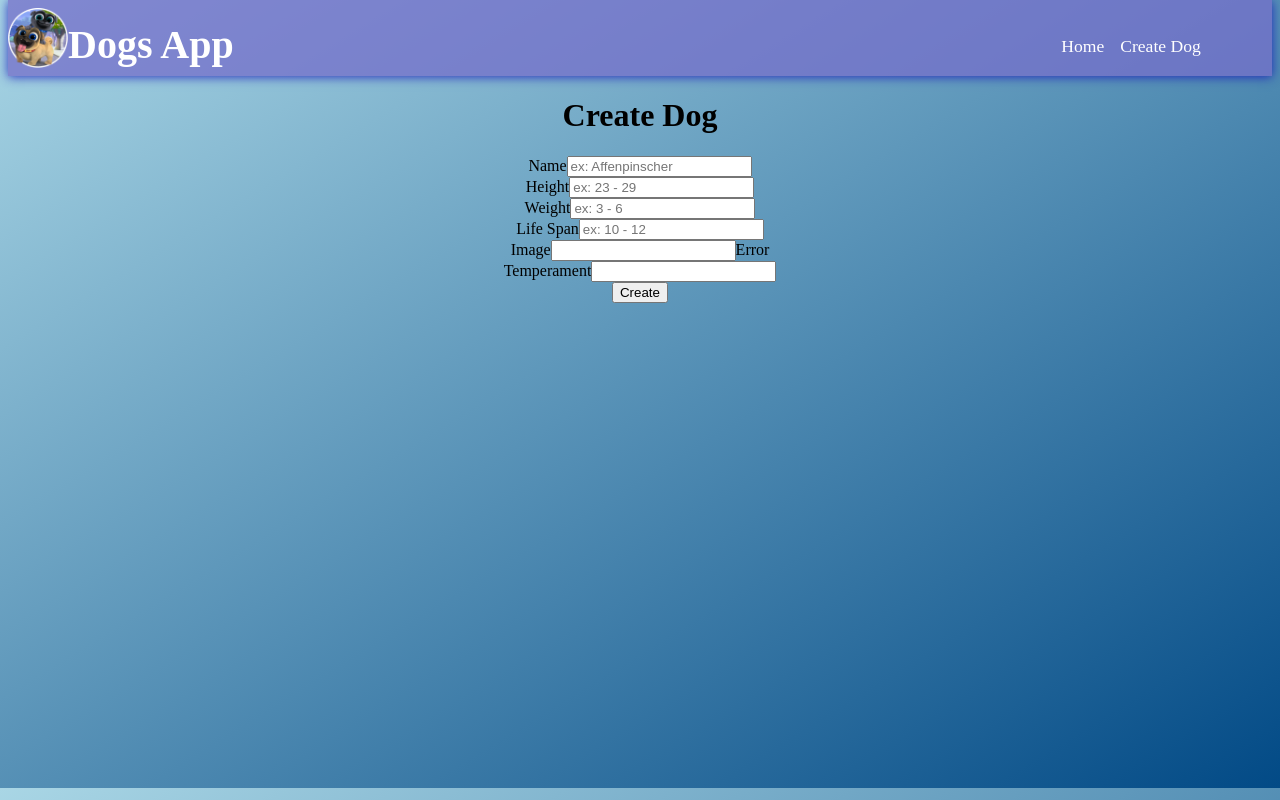
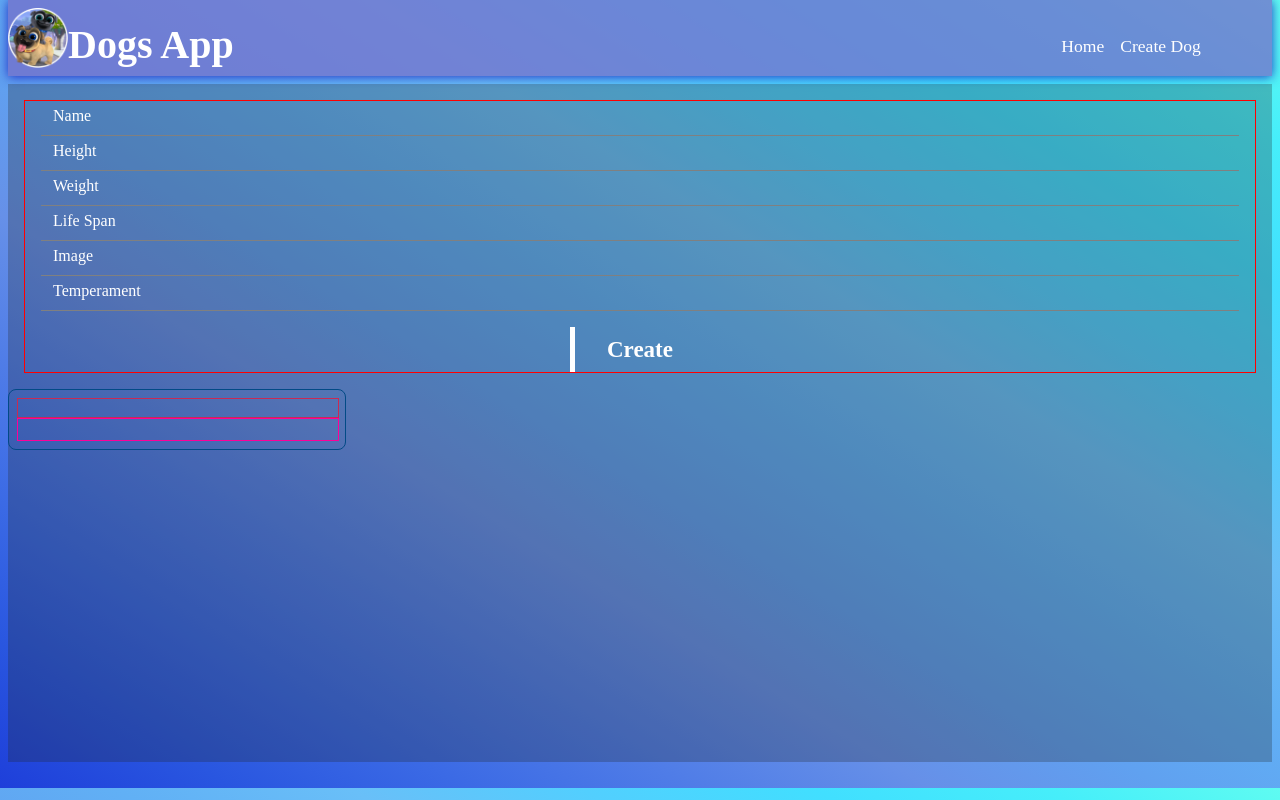
Before and after one commit to SourerDev/furry-friends, a React (Create React App) app in the folder client/: page /create in a window 1280 px wide. Built offline with nearby package versions, Linux system fonts and the light colour scheme.

Commit message:
Adding css to create and add dog card

```diff
--- a/client/src/App.css
+++ b/client/src/App.css
@@ -9,7 +9,7 @@ body{
   height: 98.5vh;
   margin: 0;
   padding: 0 .5rem;
-  background: linear-gradient(to top left, var(--primary-color), var(--secondary-color));
+  background-image: linear-gradient(to right top, #1e3fda, #2956e0, #3b6ae5, #507de7, #6690e8, #60a1f0, #61b0f5, #69bff8, #52cffe, #41dfff, #46eefa, #5ffbf1);
 }
 
 #root{
--- a/client/src/components/create/Create.tsx
+++ b/client/src/components/create/Create.tsx
@@ -2,6 +2,7 @@ import { useState } from "react";
 import { useSelector } from "react-redux";
 import { State } from "../../redux";
 
+import DogCard from "../dogs/DogCard";
 import image from "../../images";
 import { FormState } from "../../interfaces/interfaces";
 import { validations, divTime } from "../../utils";
@@ -126,76 +127,85 @@ const Create = () => {
       });
   };
   return (
-    <div>
-      <div>
-        <h1>Create Dog</h1>
+    <div className={styles.container}>
+      <div className={styles.card}>
       </div>
 
-      <div>
-        <form onSubmit={submit}>
-          <div>
-            <label htmlFor="name">Name</label>
-            <input
-              type="text"
+      <div className={styles.containerForm}>
+        <form onSubmit={submit} className={styles.form}>
+
+          <div className={styles.inputGroup}>
+          <input
+              type="value"
+              required={false}
               id="name"
               name="name"
               value={state.name}
               onChange={changeState}
-              placeholder={"ex: Affenpinscher"}
+              autoComplete='off'
+              className={styles.input}
             />
-            <span>{error.name}</span>
+            <label htmlFor="name" className={state.name? styles.noSee: styles.label}>Name</label>
+            <span className={styles.error}>{error.name}</span>
           </div>
 
-          <div>
-            <label htmlFor="height">Height</label>
+          <div className={styles.inputGroup}>
             <input
               type="text"
               id="height"
               name="height"
               value={state.height}
               onChange={changeState}
-              placeholder="ex: 23 - 29"
+              autoComplete="off"
+              className={styles.input}
             />
-            <span>{error.height}</span>
+            <label htmlFor="height" className={state.height? styles.noSee: styles.label}>Height</label>
+            <span className={styles.error}>{error.height}</span>
           </div>
 
-          <div>
-            <label htmlFor="weight">Weight</label>
+          <div className={styles.inputGroup}>
             <input
               type="text"
               id="weight"
               name="weight"
               value={state.weight}
               onChange={changeState}
-              placeholder="ex: 3 - 6"
+              autoComplete='off'
+              className={styles.input}
             />
-            <span>{error.weight}</span>
+            <label htmlFor="weight" className={state.weight ? styles.noSee: styles.label}>Weight</label>
+            <span className={styles.error}>{error.weight}</span>
           </div>
-          <div>
-            <label htmlFor="life">Life Span</label>
+
+          <div className={styles.inputGroup}>
             <input
               type="text"
               id="life"
               name="life"
               value={state.life}
               onChange={changeState}
-              placeholder={"ex: 10 - 12"}
+              autoComplete='off'
+              className={styles.input}
             />
-            <span>{error.life}</span>
+            <label htmlFor="life" className={state.life ? styles.noSee: styles.label}>Life Span</label>
+            <span className={styles.error}>{error.life}</span>
           </div>
-          <div>
-            <label htmlFor="image">Image</label>
+
+          <div className={styles.inputGroup}>
             <input
               type="text"
               id="image"
               name="image"
               value={state.image}
               onChange={changeState}
+              autoComplete='off'
+              className={styles.input}
             />
-            <span>Error</span>
+            <label htmlFor="image" className={state.image? styles.noSee: styles.label}>Image</label>
+            <span className={styles.error}>{error.image}</span>
           </div>
-          <div>
-            <label htmlFor="temperament">Temperament</label>
+
+          <div className={styles.inputGroup}>
             <input
               id="temperament"
               list="temperaments"
@@ -203,7 +213,10 @@ const Create = () => {
               value={state.temperament}
               onKeyDown={changeStateTemperament}
               onChange={changeState}
+              className={styles.input}
+              autoComplete='off'
             />
+            <label htmlFor="temperament" className={state.temperament ? styles.noSee : styles.label}>Temperament</label>
 
             <datalist id="temperaments">
               {temperaments?.length ? (
@@ -216,9 +229,9 @@ const Create = () => {
             </datalist>
           </div>
 
-          <div>
+          <div className={styles.containerCreate}>
             <span>{error.post}</span>
-            <button
+            <button className={styles.button}
               type="submit"
               disabled={
                 error.name ||
@@ -235,7 +248,15 @@ const Create = () => {
           </div>
         </form>
       </div>
-      <div></div>
+      <div>
+              <DogCard
+                id={'null'}
+                name={state.name}
+                image={state.image}
+                temperaments={['no have']}
+                weight={state.weight}
+              />
+      </div>
       <div className={styles.noSee} id="msgSuccess">
         <img src={post.img ? image.success : image.warning} alt="No Found" />
         <span>{post.msg}</span>
--- a/client/src/components/create/create.module.css
+++ b/client/src/components/create/create.module.css
@@ -1,9 +1,114 @@
+.container{
+    height:86%;
+    background-color: var(--back-color);
+
+}
+    .containerForm{
+        padding: 1rem;
+    }
+        .form{
+            border: 1px solid red;
+        }
+        .inputGroup{
+            color: white;
+            position: relative;
+            margin: 1rem;
+            text-align: left;
+        }
+            .input{
+                color: white;
+                width: 100%;
+                border: none;
+                outline: none;
+                background: none;
+                border-bottom: 1px solid gray;
+                font-size: 14px;
+
+                box-sizing: border-box;
+                -moz-box-sizing: border-box;
+            }
+            .input:hover{
+                height: 2rem;
+            }
+            .input:focus{
+                height: 2rem;
+                border-bottom: 2px solid blue;
+            }
+            .label{
+                position: absolute;
+                left:12px;
+                top: -10px;
+            }
+
+            .error{
+                color: rgb(160, 42, 42);
+            }
+            .containerCreate{
+
+            }
+                .button{
+                    width: 140px;
+                    height: 45px;
+                    font-size: 23px;
+                    cursor: pointer;
+                    border: none;
+                    outline: none;
+                    background: transparent;
+                    color: white;
+                    font-family:'Times New Roman', Times, serif;
+                    font-weight: 799;
+                    position: relative;
+                    transition: all 0.5s;
+                    z-index: 1;
+                }
+                .button::before{
+                    content: "";
+                    position: absolute;
+                    top: 0;
+                    left: 0;
+                    width: 5px;
+                    height: 100%;
+                    background-color: white;
+                    z-index: -1;
+                    transition: all 0.5s;
+                }
+                .button:hover::before{
+                    width: 100%;
+                }
+                .button:hover{
+                    color: black;
+                }
+                .button:active::before{
+                    background: #b9b9b9;
+                }
 
 
-.msgSuccess{
-    display: block;
-}
 
 .noSee{
     display: none;
 }
+
+.msgSuccess{
+    background: #89c2d9;
+    color: green;
+    position: fixed;
+    margin: .5rem;
+    padding: .5rem;
+    display:block;
+    bottom: 1px;
+    right: 1px;
+    border-radius: 1rem;
+    display: flex;
+    align-items: center;
+    box-shadow: 0 5px 10px #013a63;
+}
+ .msgSuccess img{
+    width: 20%;
+    margin: 0;
+    padding: 0;
+    padding-right: .5rem;
+ }
+
+ @media screen {
+
+ }
```
